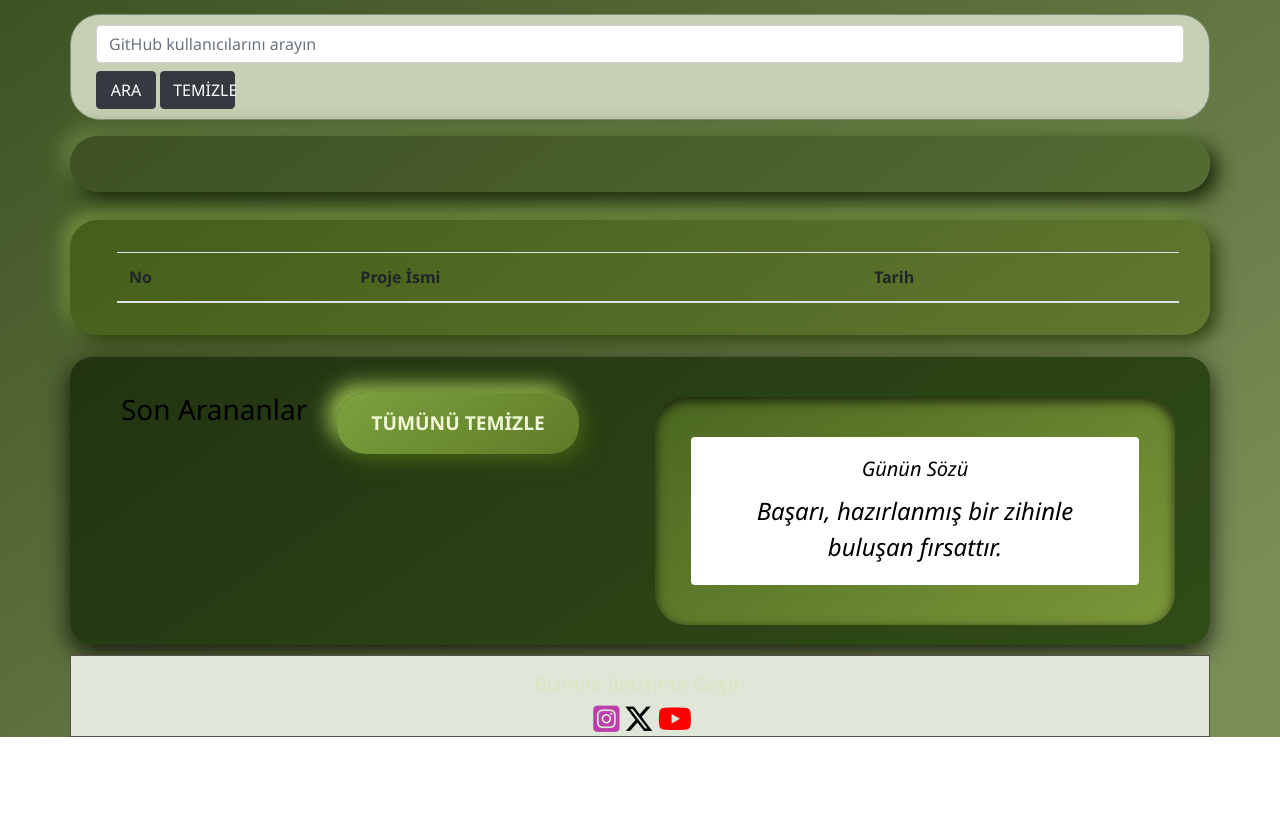
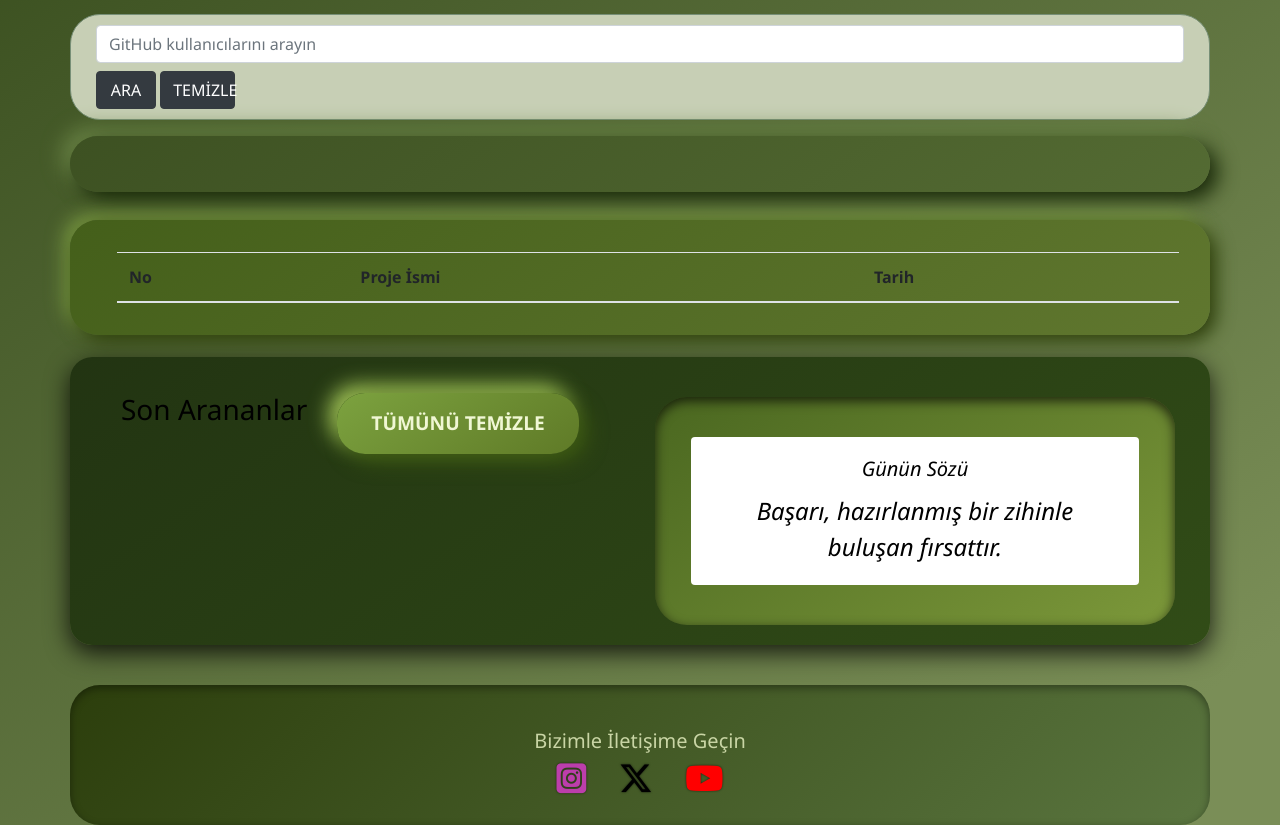
Before and after one commit to fnur21/GithubApp, a plain HTML site: page index.html in a window 1280 px wide. Shown: the part 93-918 px from the top of the page. Before the commit the page ends 830 px from the top, so only its background shows below. Drawn offline with nearby package versions, Linux system fonts and the light colour scheme; files that its build step writes are made by us from their sources; files whose address does not match are found by name.

Commit message:
Update footer.css

```diff
--- a/footer.css
+++ b/footer.css
@@ -1,26 +1,34 @@
-#footer{
-    margin-top: 10px;
-    background-color: rgb(222, 231, 216);
-    border: 1px solid rgb(89, 78, 78);
+#footer {
+    margin-top: 40px;
+    background: linear-gradient(135deg, #2c3e0c, #5a753f);
+    border-radius: 30px;
+    padding: 28px;
+    text-align: center;
+    font-size: 1.1rem;
+    color: #c9d5a5;
+    box-shadow: inset 0 3px 8px rgba(0,0,0,0.4);
+    transition: background 0.6s ease;
 }
-#mainDiv{
+
+#mainDiv {
     display: flex;
     flex-direction: column;
     align-items: center;
     justify-content: center;
 }
 
-#instagramLogo{
-font-size: 30px;
-margin-left: 5px;
+#instagramLogo, #twitterLogo, #youtubeLogo {
+    font-size: 34px;
+    margin: 0 14px;
+    color: #a3b77a;
+    transition: color 0.3s ease, transform 0.3s ease, filter 0.3s ease;
+    cursor: pointer;
+    filter: drop-shadow(0 0 1px rgba(0,0,0,0.6));
+
 }
+#instagramLogo:hover, #twitterLogo:hover, #youtubeLogo:hover {
+    color: #dbe7b7;
+    transform: scale(1.3);
+    filter: drop-shadow(0 0 6px #dbe7b7);
 
-#twitterLogo{
-    font-size: 30px;
-    }
-
-
-#youtubeLogo{
-        font-size: 30px;
-
-        }
+}
```
